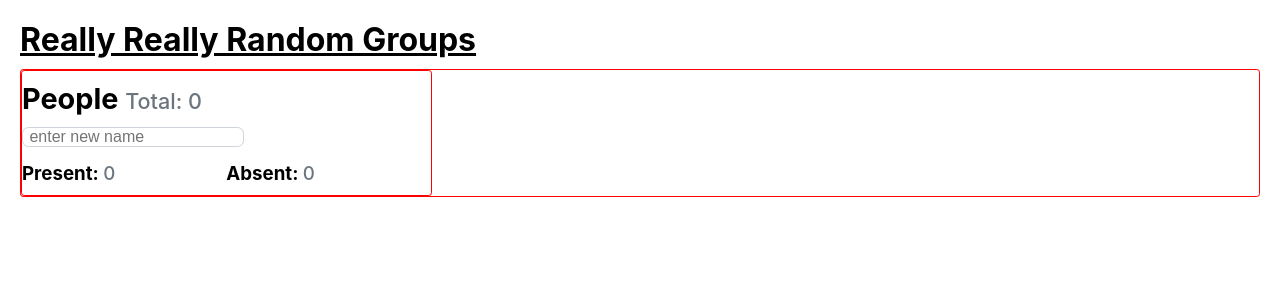
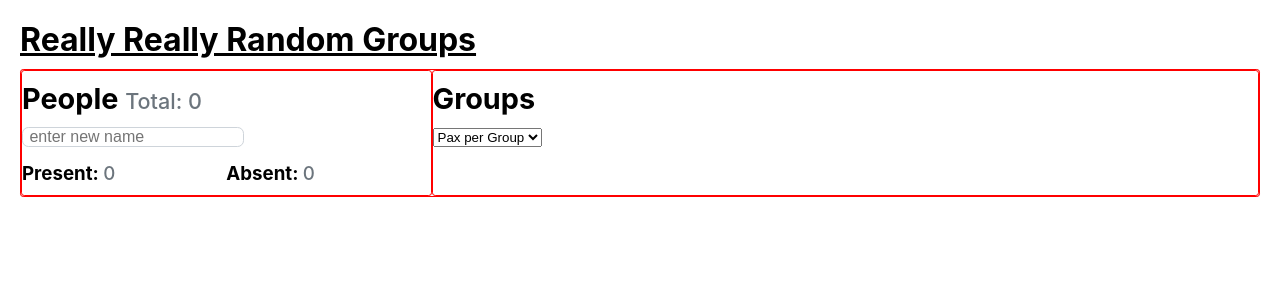
Before and after one commit to nicoraven/random-teams, a React (Create React App) app: page / in a window 1280 px wide. Shown: the top 300 px of the page. Built offline with nearby package versions, Linux system fonts and the light colour scheme.

Commit message:
feat: added select for pax per group in Groupings

```diff
--- a/src/App.js
+++ b/src/App.js
@@ -2,7 +2,7 @@ import React, { Component } from 'react';
 import './App.css';
 
 import Attendance from './attendance';
-// import Groupings from './groupings';
+import Groupings from './groupings';
 
 class App extends Component {
     state = {
@@ -104,6 +104,9 @@ class App extends Component {
                     toggleAttendance={this.toggleAttendance}
                     deleteName={this.deleteName}
                 />
+                <Groupings
+                    people={this.state.people}
+                />
             </div>
         )
     }
--- /dev/null
+++ b/src/groupings.js
@@ -0,0 +1,49 @@
+import React, { Component } from 'react';
+import './App.css';
+
+class Groupings extends Component {
+    state = {
+        pax: 1,
+        custom: false
+    }
+
+    changeHandler = (event) => {
+        this.setState({pax: event.target.value}, () => {
+            console.log(this.state.pax)
+        });
+    }
+
+    render() {
+
+        return (
+            <div id="groupings-wrapper">
+                <h2>Groups</h2>
+                <Sorting custom={this.state.custom} pax={this.state.pax} changeHandler={this.changeHandler} />
+                <div id="grouping-results"></div>
+            </div>
+        )
+    }
+}
+
+class Sorting extends Component {
+
+    render() {
+        return this.props.custom ? (
+            <div id="grouping-menu">
+                <input id="custom-group" placeholder="Custom no. of groups" />
+            </div>
+        ) : (
+            <div id="grouping-menu">
+                <select id="pax-group" defaultValue={this.props.pax} onChange={this.props.changeHandler}>
+                    <option value="1">Pax per Group</option>
+                    <option value="2">Pairs</option>
+                    <option value="3">Threes</option>
+                    <option value="4">Fours</option>
+                    <option value="5">Fives</option>
+                </select>
+            </div>
+        )
+    }
+}
+
+export default Groupings;
```
